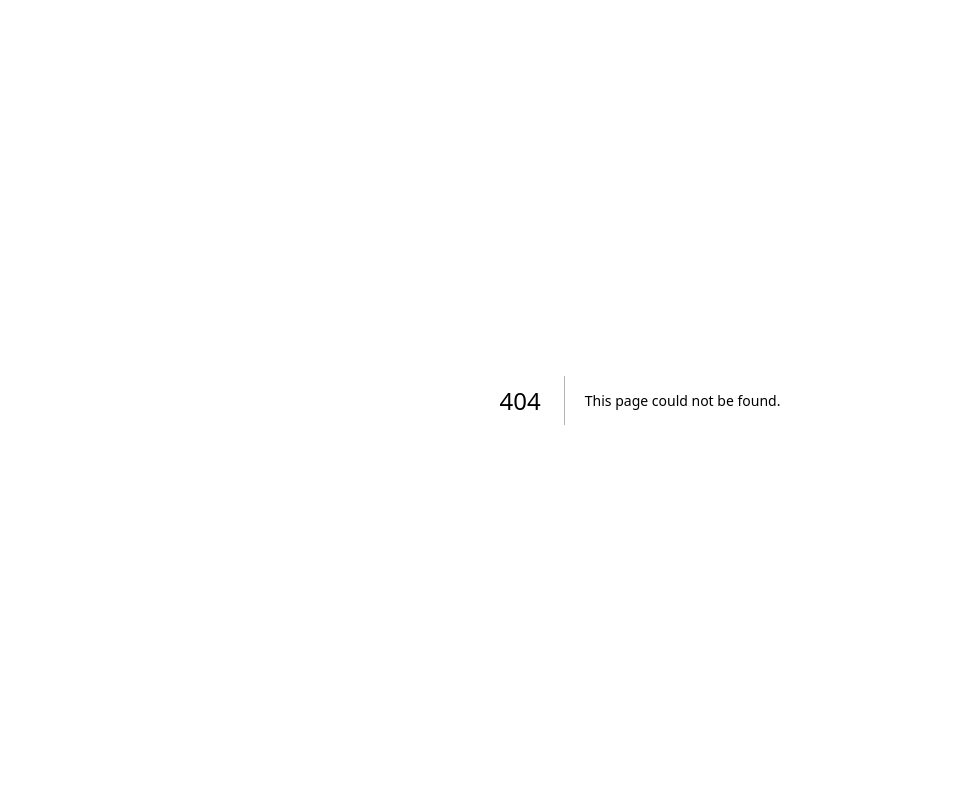
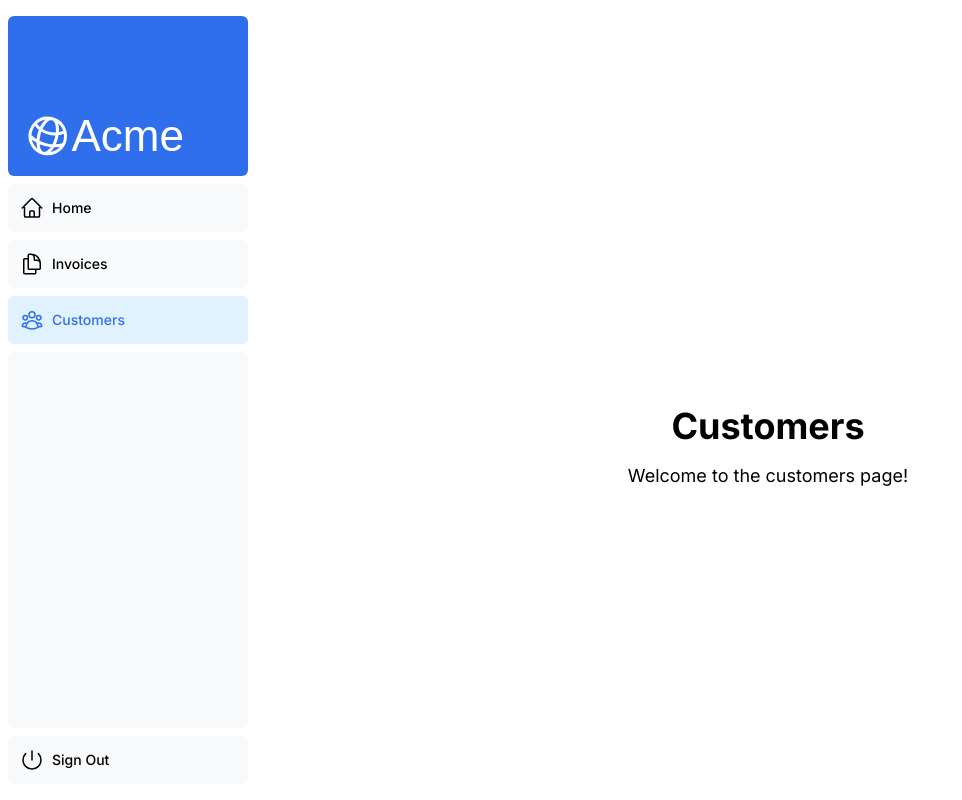
Before and after one commit to waldhari1/NextJSlearn, a Next.js app in the folder nextjs-dashboard/: page /dashboard/customers in a window 1280 px wide. Before the commit this address had no page. Shown: the whole page, without its empty margins (0-962 px from the left). Built offline with nearby package versions, Linux system fonts and the light colour scheme; a web font is replaced by a local one.

Commit message:
learning continued

```diff
--- /dev/null
+++ b/nextjs-dashboard/app/dashboard/customers/page.tsx
@@ -0,0 +1,8 @@
+export default function page() {
+  return (
+    <div className="flex flex-col items-center justify-center h-screen">
+      <h1 className="text-4xl font-bold">Customers</h1>
+      <p className="mt-4 text-lg">Welcome to the customers page!</p>
+    </div>
+  );
+}
--- /dev/null
+++ b/nextjs-dashboard/app/dashboard/invoices/page.tsx
@@ -0,0 +1,8 @@
+export default function page() {
+  return (
+    <div className="flex flex-col items-center justify-center h-screen">
+      <h1 className="text-4xl font-bold">Invoices</h1>
+      <p className="mt-4 text-lg">Welcome to the invoices page!</p>
+    </div>
+  );
+}
--- /dev/null
+++ b/nextjs-dashboard/app/dashboard/layout.tsx
@@ -0,0 +1,12 @@
+import SideNav from '@/app/ui/dashboard/sidenav';
+
+export default function Layout({ children }: { children: React.ReactNode }) {
+  return (
+    <div className="flex h-screen flex-col md:flex-row md:overflow-hidden">
+      <div className="w-full flex-none md:w-64">
+        <SideNav />
+      </div>
+      <div className="flex-grow p-6 md:overflow-y-auto md:p-12">{children}</div>
+    </div>
+  );
+}
--- /dev/null
+++ b/nextjs-dashboard/app/dashboard/page.tsx
@@ -0,0 +1,8 @@
+export default function page() {
+  return (
+    <div className="flex flex-col items-center justify-center h-screen">
+      <h1 className="text-4xl font-bold">Dashboard</h1>
+      <p className="mt-4 text-lg">Welcome to the dashboard!</p>
+    </div>
+  );
+}
--- a/nextjs-dashboard/app/page.tsx
+++ b/nextjs-dashboard/app/page.tsx
@@ -3,6 +3,7 @@
 import Link from 'next/link';
 import styles from '@/app/ui/home.module.css';
 import { lusitana } from '@/app/ui/fonts';
+import Image from 'next/image';
 
 
 export default function Page() {
@@ -32,6 +33,20 @@
         </div>
         <div className="flex items-center justify-center p-6 md:w-3/5 md:px-28 md:py-12">
           {/* Add Hero Images Here */}
+          <Image
+              src="/hero-desktop.png"
+              width={1000}
+              height={760}
+              className="hidden md:block"
+              alt="Screenshots of the dashboard project showing desktop version"
+            />
+           <Image
+              src="/hero-mobile.png"
+              width={560}
+              height={620}
+              className="block md:hidden"
+              alt="Screenshot of the dashboard project showing mobile version"
+            />
         </div>
       </div>
     </main>
--- a/nextjs-dashboard/app/ui/dashboard/nav-links.tsx
+++ b/nextjs-dashboard/app/ui/dashboard/nav-links.tsx
@@ -1,8 +1,13 @@
+'use client';
+
 import {
   UserGroupIcon,
   HomeIcon,
   DocumentDuplicateIcon,
 } from '@heroicons/react/24/outline';
+import Link from 'next/link';
+import {usePathname} from 'next/navigation';
+import clsx from 'clsx';
 
 // Map of links to display in the side navigation.
 // Depending on the size of the application, this would be stored in a database.
@@ -17,19 +22,25 @@
 ];
 
 export default function NavLinks() {
+  const pathname = usePathname();
   return (
     <>
       {links.map((link) => {
         const LinkIcon = link.icon;
         return (
-          <a
+          <Link
             key={link.name}
             href={link.href}
-            className="flex h-[48px] grow items-center justify-center gap-2 rounded-md bg-gray-50 p-3 text-sm font-medium hover:bg-sky-100 hover:text-blue-600 md:flex-none md:justify-start md:p-2 md:px-3"
+            className={clsx(
+              'flex h-[48px] grow items-center justify-center gap-2 rounded-md bg-gray-50 p-3 text-sm font-medium hover:bg-sky-100 hover:text-blue-600 md:flex-none md:justify-start md:p-2 md:px-3',
+              {
+                'bg-sky-100 text-blue-600': pathname === link.href,
+              },
+            )}
           >
             <LinkIcon className="w-6" />
             <p className="hidden md:block">{link.name}</p>
-          </a>
+          </Link>
         );
       })}
     </>
```
